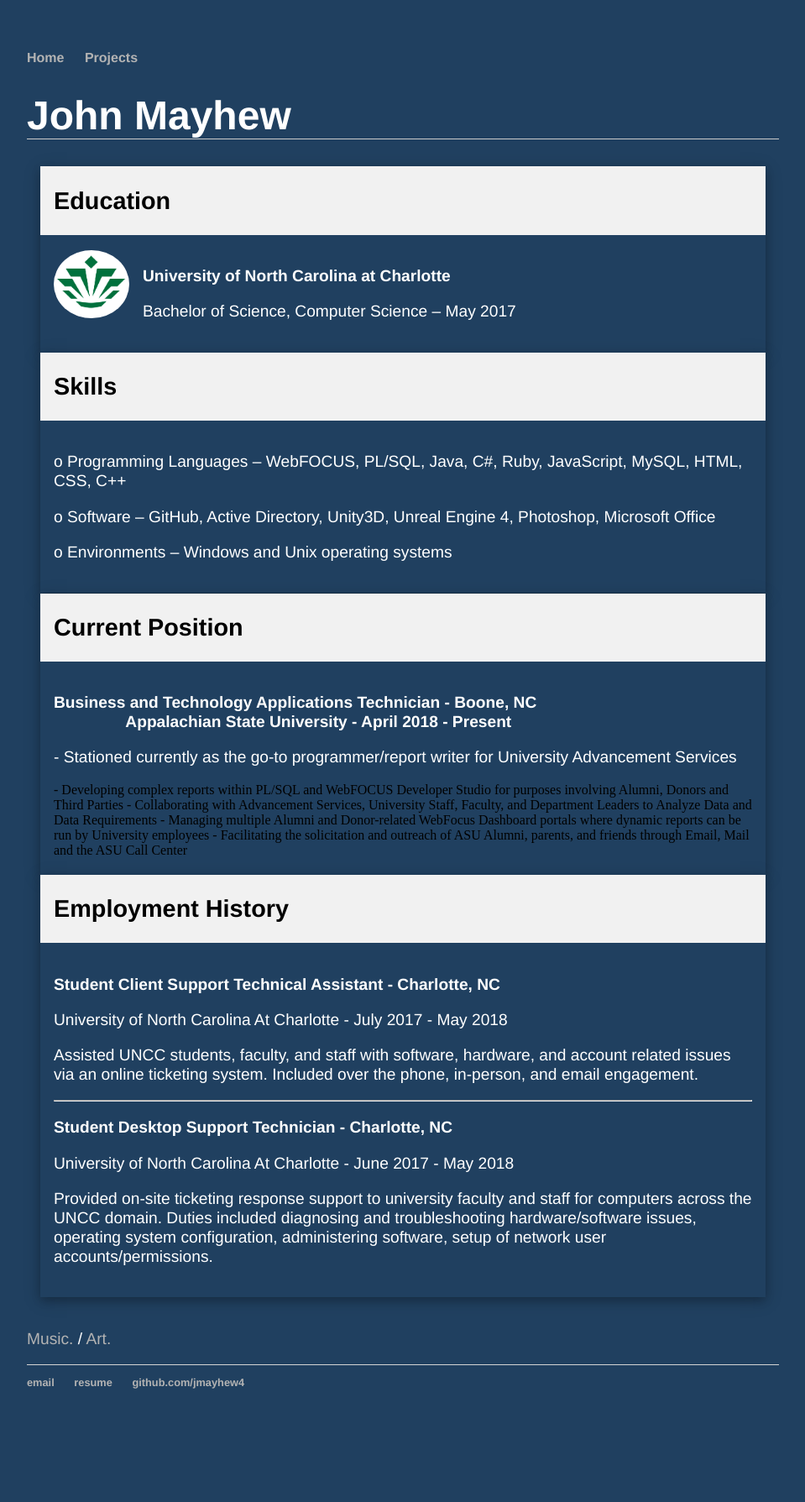
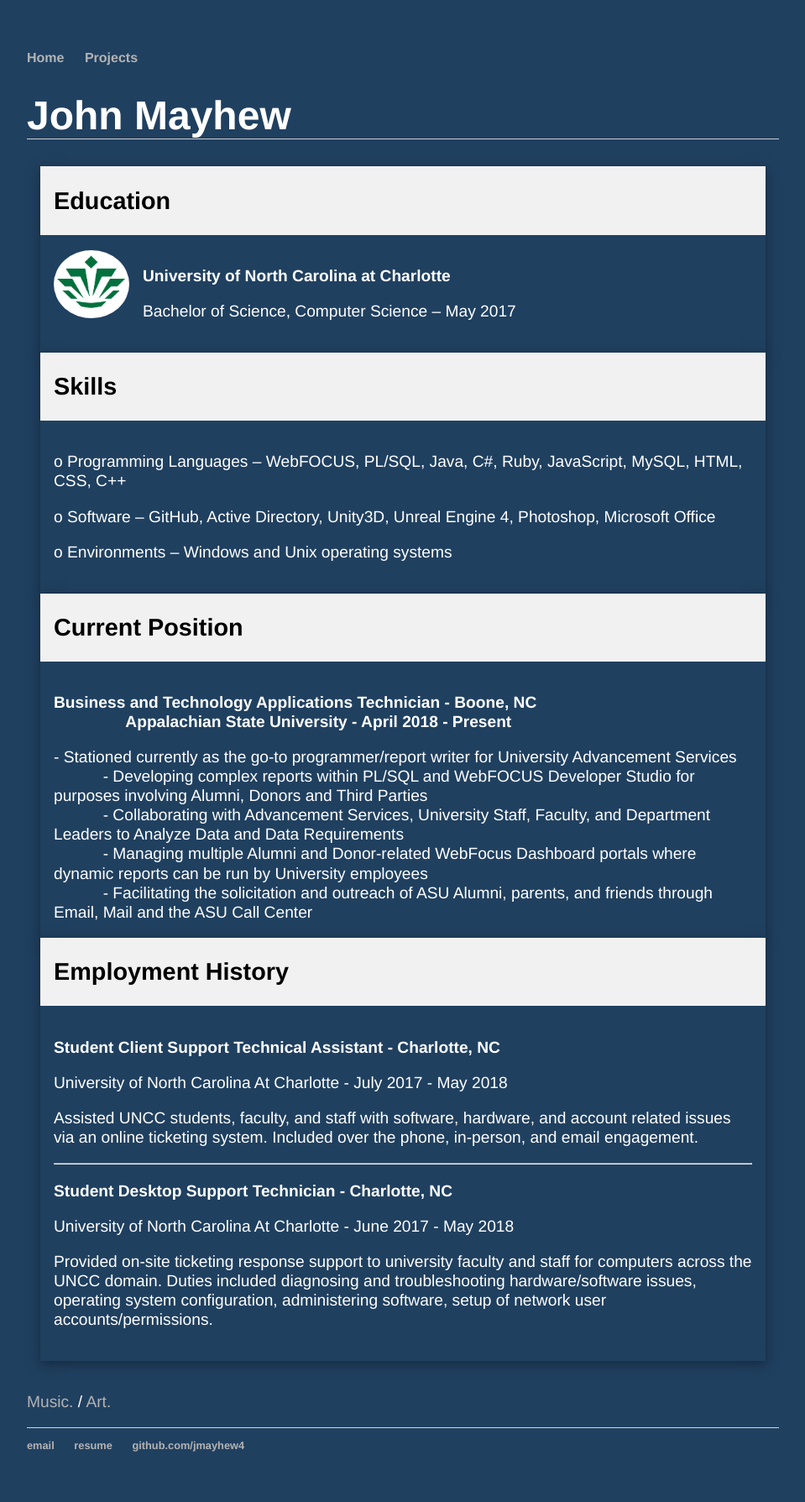
Before and after one commit to jmayhew4/jmayhew4.github.io, a Jekyll site: the page built from index.html, in a window 1280 px wide. Shown: the whole page at 84% size, without its empty margins (160-1119 px from the left). Built offline with Jekyll 4.4.1, drawn with Linux system fonts in a browser that asks for light colours; before the commit the page ends 1714 px from its top, so only the background shows below that.

```diff
--- a/index.html
+++ b/index.html
@@ -57,7 +57,7 @@ I'm a computer geek with a passion for music, art, technology, writing, and game
       <!-- <img src="../photos/UNCC.PNG" alt="Avatar" class="w3-left w3-circle w3-margin-right" style="width:90px"> -->
 	<p><strong>Business and Technology Applications Technician - Boone, NC</strong>
 	        <strong>Appalachian State University - April 2018 - Present</strong></p>
-	<p>- Stationed currently as the go-to programmer/report writer for University Advancement Services</p>
+	<p>- Stationed currently as the go-to programmer/report writer for University Advancement Services
 	   - Developing complex reports within PL/SQL and WebFOCUS Developer Studio for purposes involving Alumni, Donors and Third Parties
 	   - Collaborating with Advancement Services, University Staff, Faculty, and Department Leaders to Analyze Data and Data Requirements
 	   - Managing multiple Alumni and Donor-related WebFocus Dashboard portals where dynamic reports can be run by University employees
```
